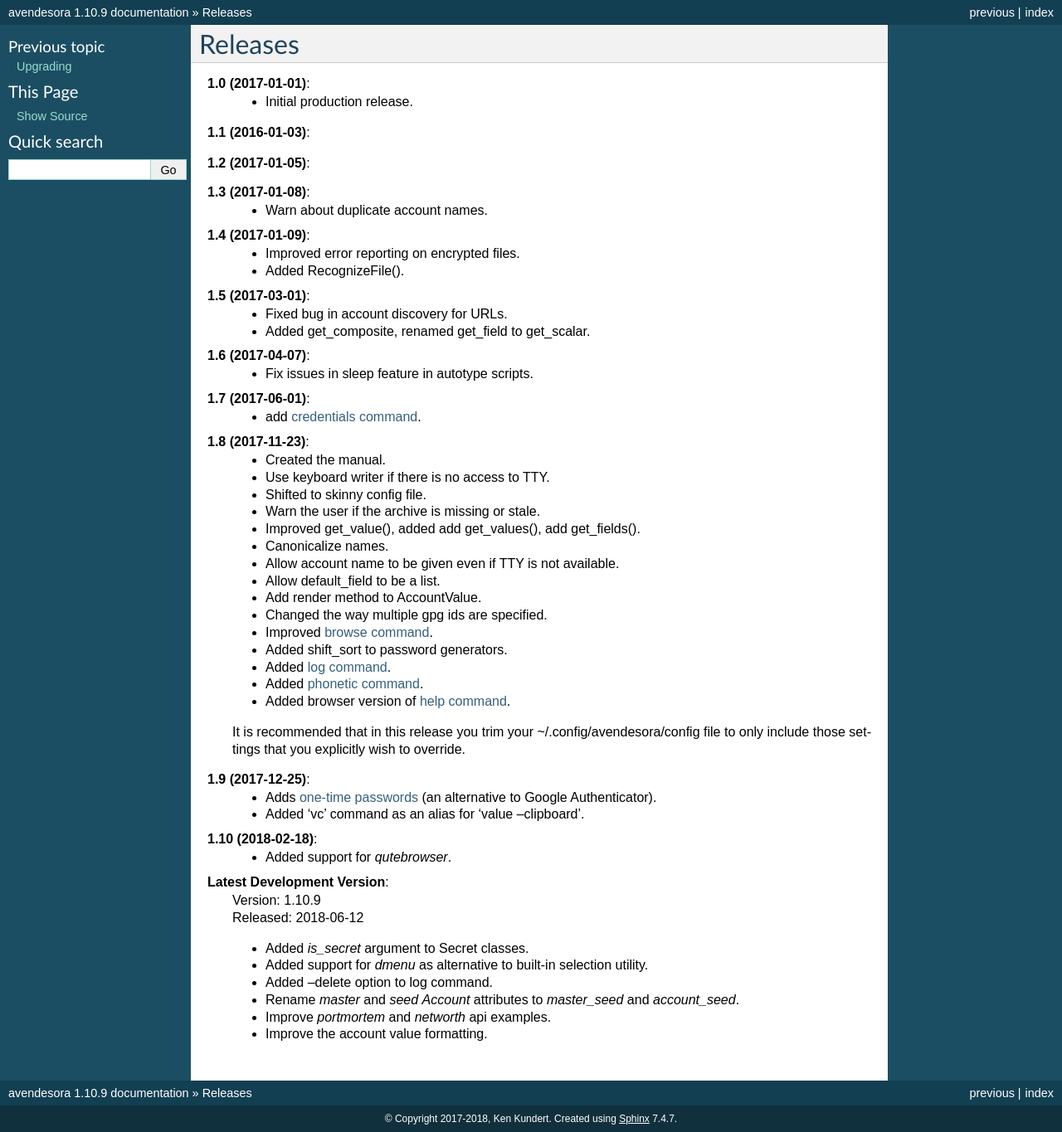
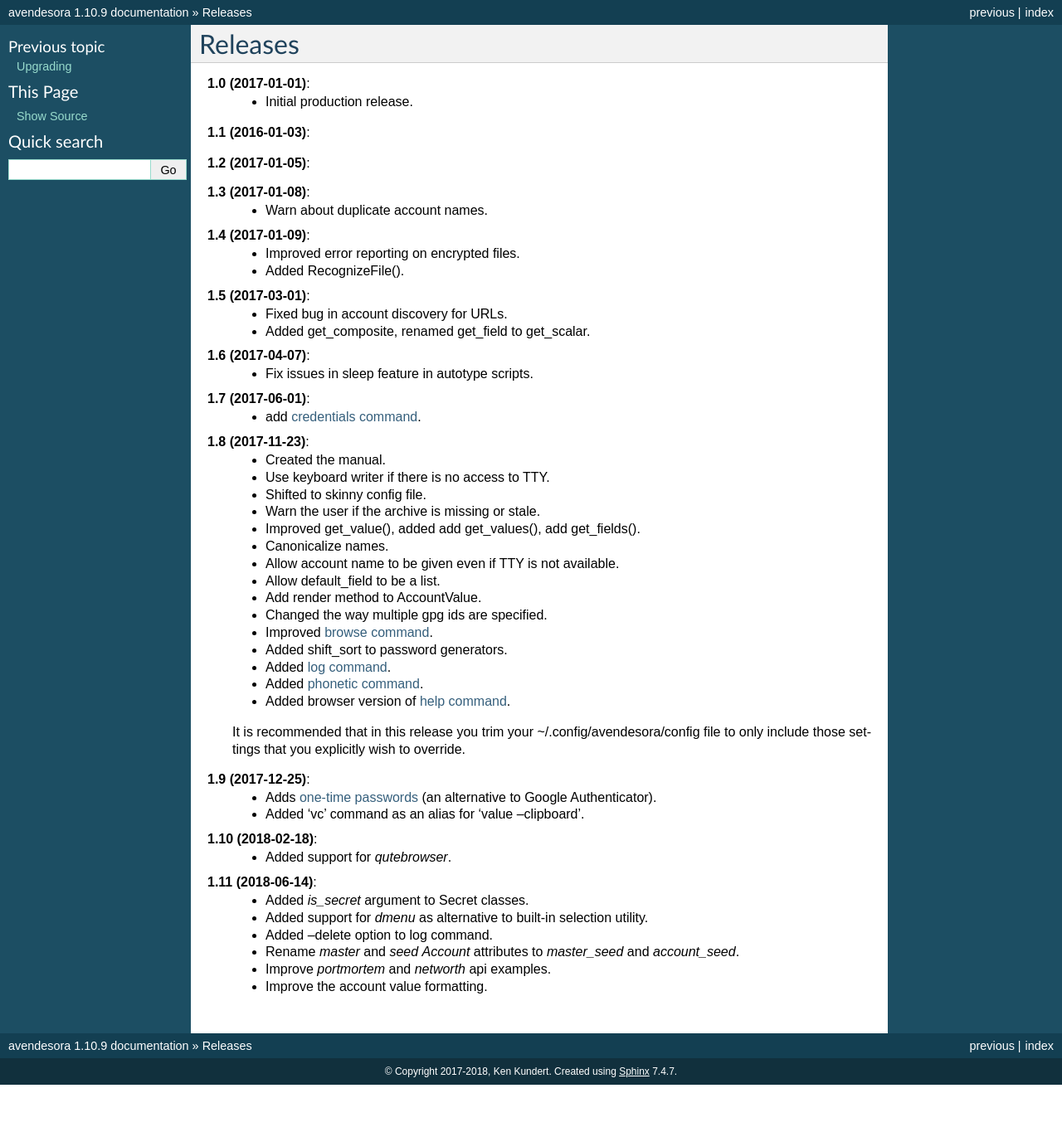
Before and after one commit to KenKundert/avendesora, a Sphinx documentation site: the page built from doc/releases.rst, in a window 1280 px wide. Shown: the whole page at 83% size. Built offline with Sphinx 7.4.7, drawn with Linux system fonts in a browser that asks for light colours; after the commit the page ends 1308 px from its top, so only the background shows below that.

Commit message:
Update release notes.

```diff
--- a/doc/releases.rst
+++ b/doc/releases.rst
@@ -53,14 +53,10 @@ Releases
 **1.10 (2018-02-18)**:
     - Added support for *qutebrowser*.
 
-**Latest Development Version**:
-    | Version: 1.10.9
-    | Released: 2018-06-12
-
+**1.11 (2018-06-14)**:
     - Added *is_secret* argument to Secret classes.
     - Added support for *dmenu* as alternative to built-in selection utility.
     - Added --delete option to log command.
-    - Rename *master* and *seed* *Account* attributes to *master_seed* and
-      *account_seed*.
+    - Rename *master* and *seed* *Account* attributes to *master_seed* and *account_seed*.
     - Improve  *portmortem* and *networth* api examples.
     - Improve the account value formatting.
```
